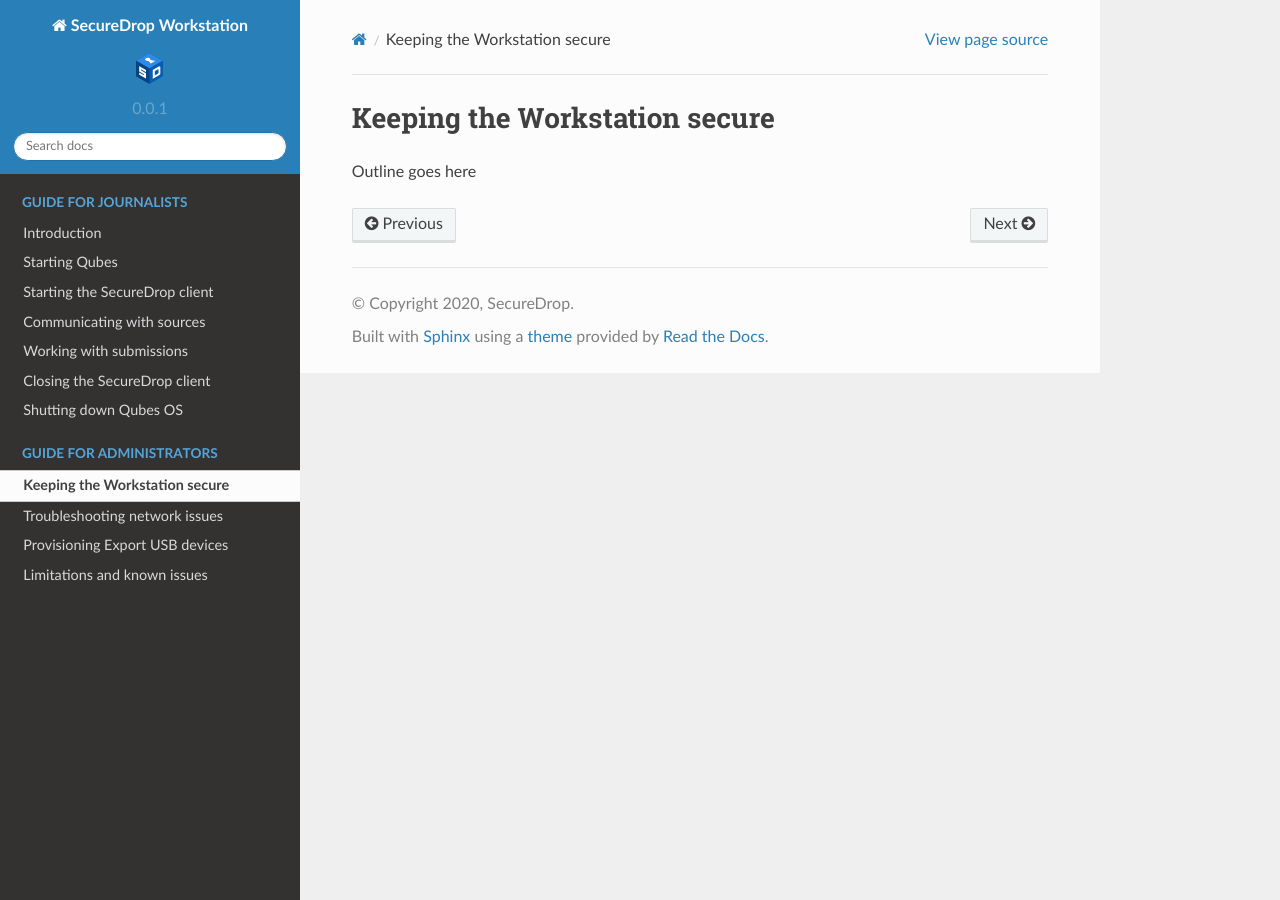
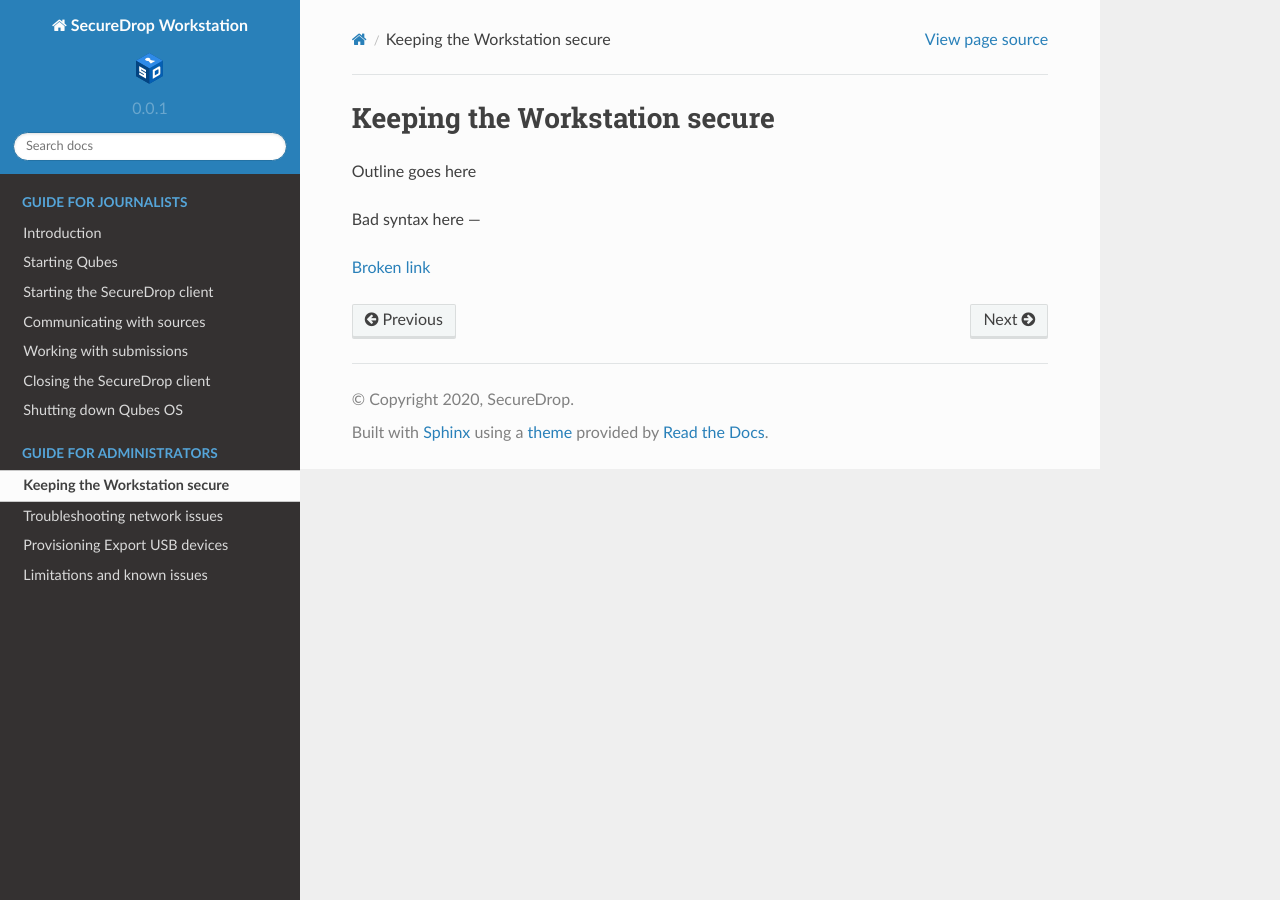
Before and after one commit to freedomofpress/securedrop-workstation-docs, a Sphinx documentation site: the page built from docs/admin/securing_workstation.rst, in a window 1280 px wide. Built offline with Sphinx 7.4.7 and the Read the Docs theme 2.0.0, drawn with Linux system fonts in a browser that asks for light colours.

Commit message:
test PR for ci

```diff
--- a/docs/admin/securing_workstation.rst
+++ b/docs/admin/securing_workstation.rst
@@ -2,3 +2,8 @@
 ==============================
 
 Outline goes here
+
+Bad syntax here
+---
+
+`Broken link <https://securedrop.org/broken-link>`_
```
